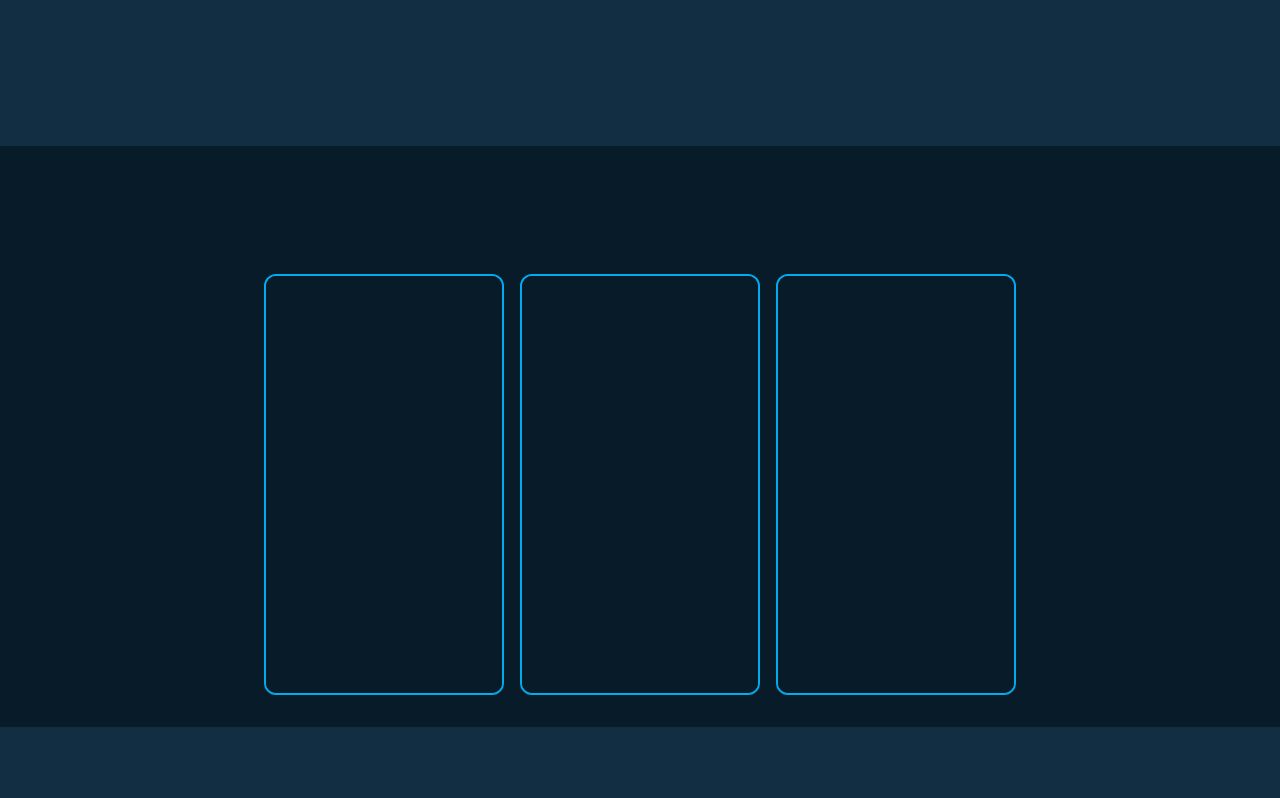
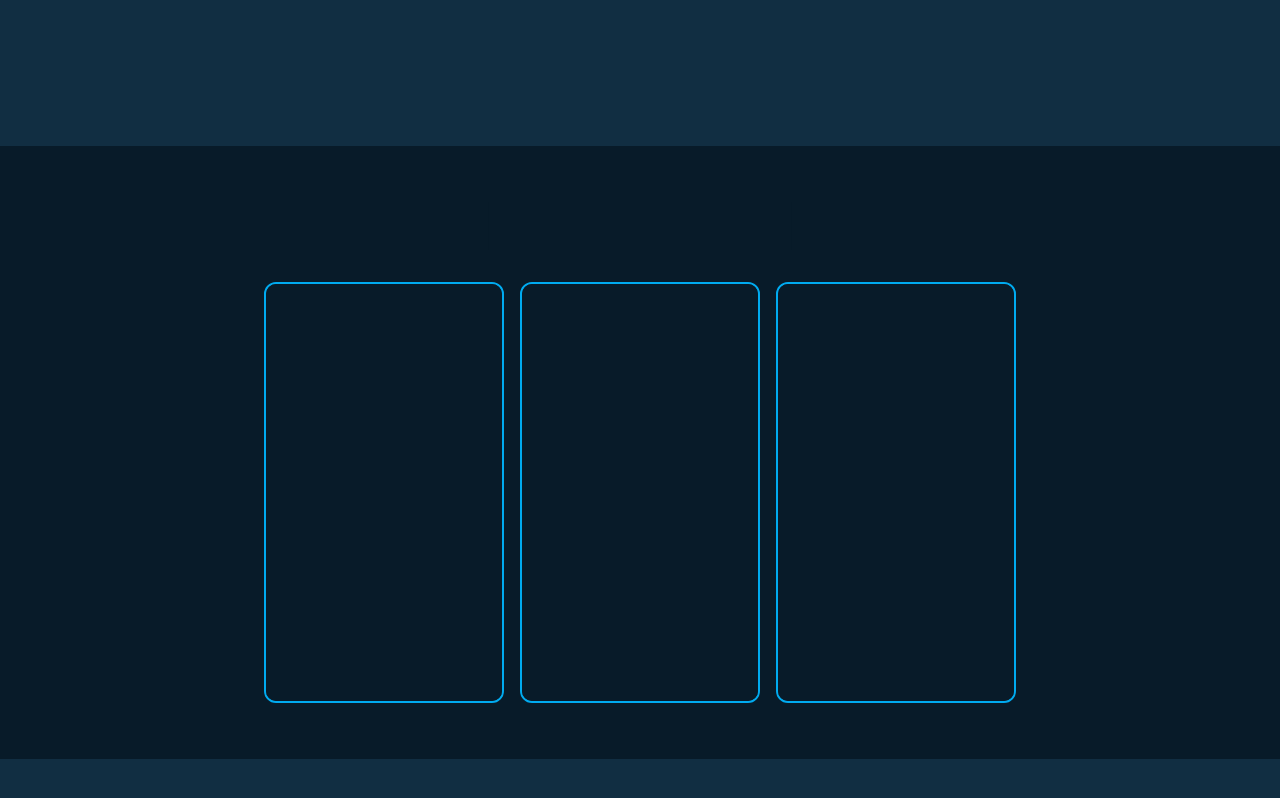
Before and after one commit to Rahmadhatulzikra/My_portfolio, a plain HTML site: page index.html in a window 1280 px wide. Shown: the part 2803-3601 px from the top of the page. Drawn offline with nearby package versions, Linux system fonts and the light colour scheme.

Commit message:
update style.css

```diff
--- a/styles.css
+++ b/styles.css
@@ -565,7 +565,7 @@ span {
 
 .project {
     min-height: auto;
-    padding: 6rem 9% 4rem;
+    padding: 7rem;
     background: var(--bg-color);
 }
 
```
